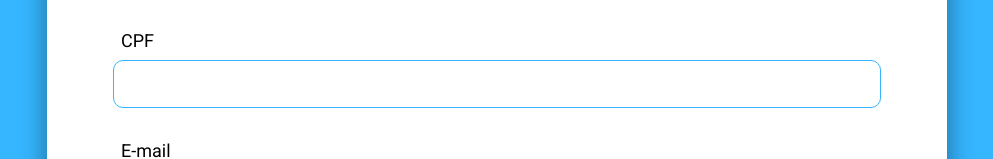
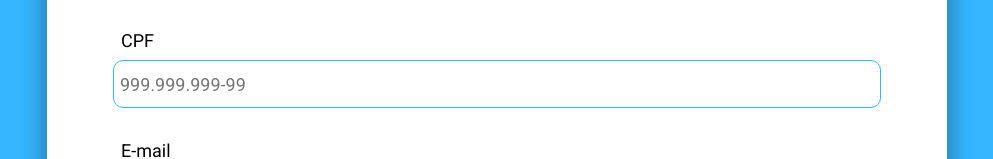
Before and after one commit to camila-cruz/alura-viagens, a Next.js app: page / in a window 1280 px wide. Shown: the part 883-1042 px from the top of the page, without its empty margins (143-1136 px from the left). Built offline with nearby package versions, Linux system fonts and the light colour scheme; a web font is replaced by a local one.

Commit message:
feat(field): add cpf field

```diff
--- /dev/null
+++ b/src/components/forms/CPFField/index.js
@@ -0,0 +1,20 @@
+import React from 'react';
+import PropTypes from 'prop-types';
+import TextField from '../TextField';
+
+export default function CPFField({ onChange, ...props }) {
+  function validation(e) {
+    // Confere se é um CPF ou não
+    // eslint-disable-next-line no-console
+    console.log(e.target.value);
+  }
+
+  return (
+    // eslint-disable-next-line react/jsx-props-no-spreading
+    <TextField onChange={(e) => validation(e)} {...props} />
+  );
+}
+
+CPFField.propTypes = {
+  onChange: PropTypes.func.isRequired,
+};
--- a/src/components/patterns/Form/index.js
+++ b/src/components/patterns/Form/index.js
@@ -7,6 +7,7 @@ import { RadioInput } from '../../forms/RadioInput';
 import RadioGroup from '../../forms/RadioGroup';
 import TextField from '../../forms/TextField';
 import { Grid } from '../../foundation/layout/Grid';
+import CPFField from '../../forms/CPFField';
 
 const FormWrapper = styled.form`
 
@@ -33,7 +34,7 @@ export default function Form() {
             <Label htmlFor="dataSaida">
               Data de saída
             </Label>
-            <TextField id="dataSaida" />
+            <TextField id="dataSaida" onChange={(e) => e} />
           </Grid.Col>
 
           <Grid.Col value={{ xs: 12, md: 4 }}>
@@ -138,7 +139,7 @@ export default function Form() {
             <Label htmlFor="cpf">
               CPF
             </Label>
-            <TextField id="cpf" />
+            <CPFField id="cpf" placeholder="999.999.999-99" onChange={(e) => e} />
           </Grid.Col>
         </Grid.Row>
 
```
